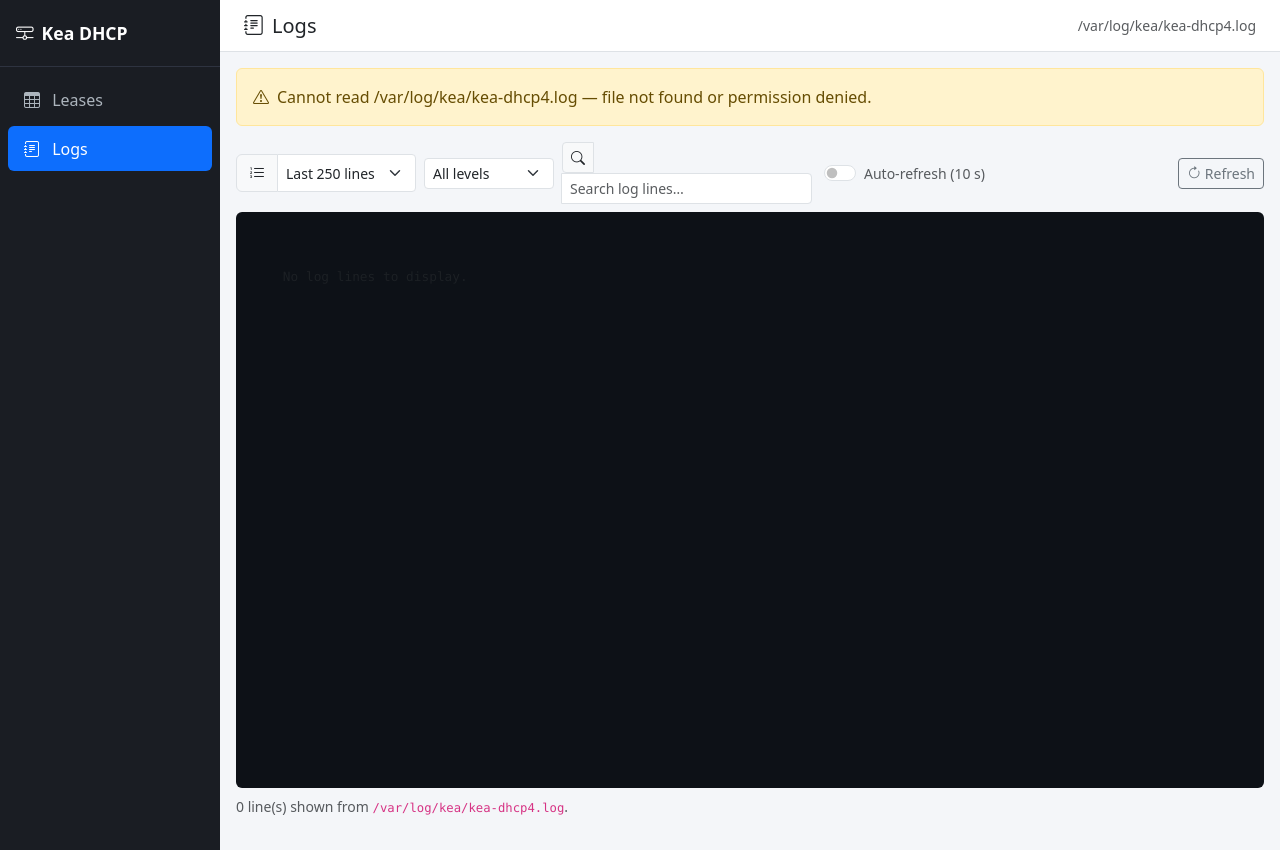
After one commit to shanmugara/keadhcp, a Flask app: page /logs in a window 1280 px wide. The commit adds this page. Run offline with Flask 3, Linux system fonts and the light colour scheme.

Commit message:
more changes

```diff
--- a/app.py
+++ b/app.py
@@ -6,26 +6,41 @@
 Then open http://127.0.0.1:5000
 """
 
+import configparser
+import os
 import socket
 import struct
-from datetime import datetime, timezone
+from collections import deque
+from datetime import datetime
 
 import mysql.connector
 from flask import Flask, render_template, request
 
 app = Flask(__name__)
 
+_CONFIG_PATHS = [
+    os.path.join(os.path.dirname(__file__), "uiconfig.ini"),
+    "/etc/kea/uiconfig.ini",
+]
+
+
+def _load_db_config():
+    cfg = configparser.ConfigParser()
+    cfg.read(_CONFIG_PATHS)
+    return cfg["mysql"]
+
 
 # ---------------------------------------------------------------------------
-# DB helpers (re-used from readlease4.py logic)
+# DB helpers
 # ---------------------------------------------------------------------------
 
 def get_connection():
+    db = _load_db_config()
     return mysql.connector.connect(
-        host="localhost",
-        database="kea",
-        user="kea",
-        password="secret",
+        host=db["host"],
+        database=db["database"],
+        user=db["user"],
+        password=db["password"],
     )
 
 
@@ -118,6 +133,24 @@
 # Routes
 # ---------------------------------------------------------------------------
 
+LOG_FILE = "/var/log/kea/kea-dhcp4.log"
+
+
+def read_log_tail(path, n=250):
+    """Return the last *n* lines of *path* as a list. Never raises."""
+    try:
+        with open(path, "r", errors="replace") as fh:
+            return list(deque(fh, maxlen=n))
+    except FileNotFoundError:
+        return None
+    except PermissionError:
+        return None
+
+
+# ---------------------------------------------------------------------------
+# Routes
+# ---------------------------------------------------------------------------
+
 @app.route("/")
 def index():
     search   = request.args.get("q", "").strip()
@@ -134,6 +167,7 @@
 
     return render_template(
         "index.html",
+        active_page="leases",
         leases=leases,
         search=search,
         sort_col=sort_col,
@@ -142,5 +176,32 @@
     )
 
 
+@app.route("/logs")
+def logs():
+    try:
+        lines = max(1, min(int(request.args.get("lines", 250)), 5000))
+    except ValueError:
+        lines = 250
+
+    log_lines = read_log_tail(LOG_FILE, lines)
+
+    if log_lines is None:
+        error = f"Cannot read {LOG_FILE} — file not found or permission denied."
+        log_lines = []
+    else:
+        # Strip trailing newlines from each line
+        log_lines = [l.rstrip("\n") for l in log_lines]
+        error = None
+
+    return render_template(
+        "logs.html",
+        active_page="logs",
+        log_lines=log_lines,
+        log_file=LOG_FILE,
+        lines=lines,
+        error=error,
+    )
+
+
 if __name__ == "__main__":
     app.run(host="0.0.0.0", debug=True)
--- /dev/null
+++ b/templates/base.html
@@ -0,0 +1,113 @@
+<!doctype html>
+<html lang="en">
+<head>
+  <meta charset="utf-8">
+  <meta name="viewport" content="width=device-width, initial-scale=1">
+  <title>{% block title %}Kea DHCP{% endblock %}</title>
+  <link href="https://cdn.jsdelivr.net/npm/bootstrap@5.3.3/dist/css/bootstrap.min.css" rel="stylesheet">
+  <link href="https://cdn.jsdelivr.net/npm/bootstrap-icons@1.11.3/font/bootstrap-icons.min.css" rel="stylesheet">
+  <style>
+    body { background: #f4f6f9; }
+
+    /* ── Sidebar ── */
+    #sidebar {
+      width: 220px;
+      min-height: 100vh;
+      background: #1a1d23;
+      flex-shrink: 0;
+    }
+    #sidebar .brand {
+      font-size: 1.1rem;
+      font-weight: 700;
+      color: #fff;
+      padding: 1.25rem 1rem;
+      border-bottom: 1px solid #2e3340;
+    }
+    #sidebar .nav-link {
+      color: #adb5bd;
+      padding: .65rem 1rem;
+      border-radius: 0.375rem;
+      margin: 2px 8px;
+    }
+    #sidebar .nav-link:hover { background: #2e3340; color: #fff; }
+    #sidebar .nav-link.active { background: #0d6efd; color: #fff; }
+    #sidebar .nav-link i { margin-right: 8px; }
+
+    /* ── Main content ── */
+    #main { flex: 1; overflow-x: hidden; }
+    .page-header {
+      background: #fff;
+      border-bottom: 1px solid #dee2e6;
+      padding: .85rem 1.5rem;
+    }
+
+    /* ── Tables ── */
+    .table-wrapper { overflow-x: auto; }
+    th a { color: inherit; text-decoration: none; white-space: nowrap; }
+    th a:hover { text-decoration: underline; }
+    .badge-expired { background-color: #dc3545; }
+    .badge-active  { background-color: #198754; }
+    tr.expired-row td { color: #aaa; }
+    .sort-icon { font-size: .75rem; margin-left: 2px; }
+    .stat-card { border-radius: .5rem; }
+
+    /* ── Log viewer ── */
+    #log-output {
+      background: #0d1117;
+      color: #c9d1d9;
+      font-family: 'SFMono-Regular', Consolas, 'Liberation Mono', Menlo, monospace;
+      font-size: .8rem;
+      white-space: pre-wrap;
+      word-break: break-all;
+      height: 72vh;
+      overflow-y: auto;
+      padding: 1rem;
+      border-radius: .375rem;
+    }
+    .log-error  { color: #ff7b72; }
+    .log-warn   { color: #e3b341; }
+    .log-info   { color: #7ee787; }
+    .log-debug  { color: #6e9ef1; }
+    .log-line:hover { background: rgba(255,255,255,.05); }
+  </style>
+  {% block head %}{% endblock %}
+</head>
+<body>
+<div class="d-flex">
+
+  <!-- Sidebar -->
+  <nav id="sidebar">
+    <div class="brand">
+      <i class="bi bi-hdd-network me-2"></i>Kea DHCP
+    </div>
+    <ul class="nav flex-column mt-2">
+      <li class="nav-item">
+        <a class="nav-link {% if active_page == 'leases' %}active{% endif %}" href="/">
+          <i class="bi bi-table"></i> Leases
+        </a>
+      </li>
+      <li class="nav-item">
+        <a class="nav-link {% if active_page == 'logs' %}active{% endif %}" href="/logs">
+          <i class="bi bi-journal-text"></i> Logs
+        </a>
+      </li>
+    </ul>
+  </nav>
+
+  <!-- Main -->
+  <div id="main">
+    <div class="page-header d-flex align-items-center justify-content-between">
+      <h5 class="mb-0">{% block page_title %}{% endblock %}</h5>
+      <span class="text-muted small">{% block page_subtitle %}{% endblock %}</span>
+    </div>
+
+    <div class="p-3">
+      {% block content %}{% endblock %}
+    </div>
+  </div>
+
+</div>
+<script src="https://cdn.jsdelivr.net/npm/bootstrap@5.3.3/dist/js/bootstrap.bundle.min.js"></script>
+{% block scripts %}{% endblock %}
+</body>
+</html>
--- /dev/null
+++ b/templates/logs.html
@@ -0,0 +1,123 @@
+{% extends "base.html" %}
+
+{% block title %}Logs — Kea DHCP{% endblock %}
+{% block page_title %}<i class="bi bi-journal-text me-2"></i>Logs{% endblock %}
+{% block page_subtitle %}{{ log_file }}{% endblock %}
+
+{% block head %}
+<style>
+  .log-toolbar { display: flex; gap: .5rem; align-items: center; flex-wrap: wrap; }
+  #line-filter { width: 220px; }
+  .level-badge {
+    display: inline-block; width: 56px; text-align: center;
+    font-size: .7rem; font-weight: 700; padding: 1px 4px;
+    border-radius: 3px; margin-right: 4px;
+  }
+  .lvl-ERROR  { background:#ff4444; color:#fff; }
+  .lvl-WARN   { background:#e3b341; color:#000; }
+  .lvl-INFO   { background:#238636; color:#fff; }
+  .lvl-DEBUG  { background:#1f6feb; color:#fff; }
+  .lvl-OTHER  { background:#444;    color:#ccc; }
+</style>
+{% endblock %}
+
+{% block content %}
+
+{% if error %}
+<div class="alert alert-warning"><i class="bi bi-exclamation-triangle me-2"></i>{{ error }}</div>
+{% endif %}
+
+<!-- Toolbar -->
+<div class="log-toolbar mb-2">
+  <!-- Lines selector -->
+  <div class="input-group" style="width:180px;">
+    <label class="input-group-text" for="linesSelect"><i class="bi bi-list-ol"></i></label>
+    <select class="form-select form-select-sm" id="linesSelect">
+      {% for n in [100, 250, 500, 1000] %}
+      <option value="{{ n }}" {% if lines == n %}selected{% endif %}>Last {{ n }} lines</option>
+      {% endfor %}
+    </select>
+  </div>
+
+  <!-- Level filter -->
+  <select class="form-select form-select-sm" id="levelFilter" style="width:130px;">
+    <option value="">All levels</option>
+    <option value="ERROR">ERROR</option>
+    <option value="WARN">WARN</option>
+    <option value="INFO">INFO</option>
+    <option value="DEBUG">DEBUG</option>
+  </select>
+
+  <!-- Text search -->
+  <div class="input-group input-group-sm" style="width:250px;">
+    <span class="input-group-text"><i class="bi bi-search"></i></span>
+    <input type="text" class="form-control" id="line-filter" placeholder="Search log lines…">
+  </div>
+
+  <!-- Auto-refresh -->
+  <div class="form-check form-switch mb-0 ms-1">
+    <input class="form-check-input" type="checkbox" id="autoRefresh">
+    <label class="form-check-label text-muted small" for="autoRefresh">Auto-refresh (10 s)</label>
+  </div>
+
+  <a href="/logs?lines={{ lines }}" class="btn btn-sm btn-outline-secondary ms-auto">
+    <i class="bi bi-arrow-clockwise"></i> Refresh
+  </a>
+</div>
+
+<!-- Log output -->
+<div id="log-output">
+  {% if log_lines %}
+    {% for line in log_lines %}
+      {%- set lvl = "OTHER" -%}
+      {%- if " ERROR " in line or line.startswith("ERROR") -%}{%- set lvl = "ERROR" -%}
+      {%- elif " WARN "  in line or line.startswith("WARN")  -%}{%- set lvl = "WARN"  -%}
+      {%- elif " INFO "  in line or line.startswith("INFO")  -%}{%- set lvl = "INFO"  -%}
+      {%- elif " DEBUG " in line or line.startswith("DEBUG") -%}{%- set lvl = "DEBUG" -%}
+      {%- endif -%}
+      <div class="log-line" data-level="{{ lvl }}"><span class="level-badge lvl-{{ lvl }}">{{ lvl }}</span>{{ line | e }}</div>
+    {% endfor %}
+  {% else %}
+    <span class="text-muted">No log lines to display.</span>
+  {% endif %}
+</div>
+
+<p class="text-muted small mt-2">{{ log_lines | length }} line(s) shown from <code>{{ log_file }}</code>.</p>
+
+{% endblock %}
+
+{% block scripts %}
+<script>
+  // ── Lines selector → reload page with new ?lines= param
+  document.getElementById("linesSelect").addEventListener("change", function () {
+    window.location = "/logs?lines=" + this.value;
+  });
+
+  // ── Client-side level + text filter
+  function applyFilters() {
+    const level = document.getElementById("levelFilter").value.toUpperCase();
+    const text  = document.getElementById("line-filter").value.toLowerCase();
+    document.querySelectorAll(".log-line").forEach(el => {
+      const matchLevel = !level || el.dataset.level === level;
+      const matchText  = !text  || el.textContent.toLowerCase().includes(text);
+      el.style.display = matchLevel && matchText ? "" : "none";
+    });
+  }
+  document.getElementById("levelFilter").addEventListener("change", applyFilters);
+  document.getElementById("line-filter").addEventListener("input", applyFilters);
+
+  // ── Scroll to bottom on load
+  const out = document.getElementById("log-output");
+  out.scrollTop = out.scrollHeight;
+
+  // ── Auto-refresh
+  let timer = null;
+  document.getElementById("autoRefresh").addEventListener("change", function () {
+    if (this.checked) {
+      timer = setInterval(() => window.location.reload(), 10000);
+    } else {
+      clearInterval(timer);
+    }
+  });
+</script>
+{% endblock %}
```
Also changed, not shown: importlease4.py (+18 -4 lines), readlease4.py (+18 -4 lines), templates/index.html (+10 -35 lines), README.md (added), 2 other files.
